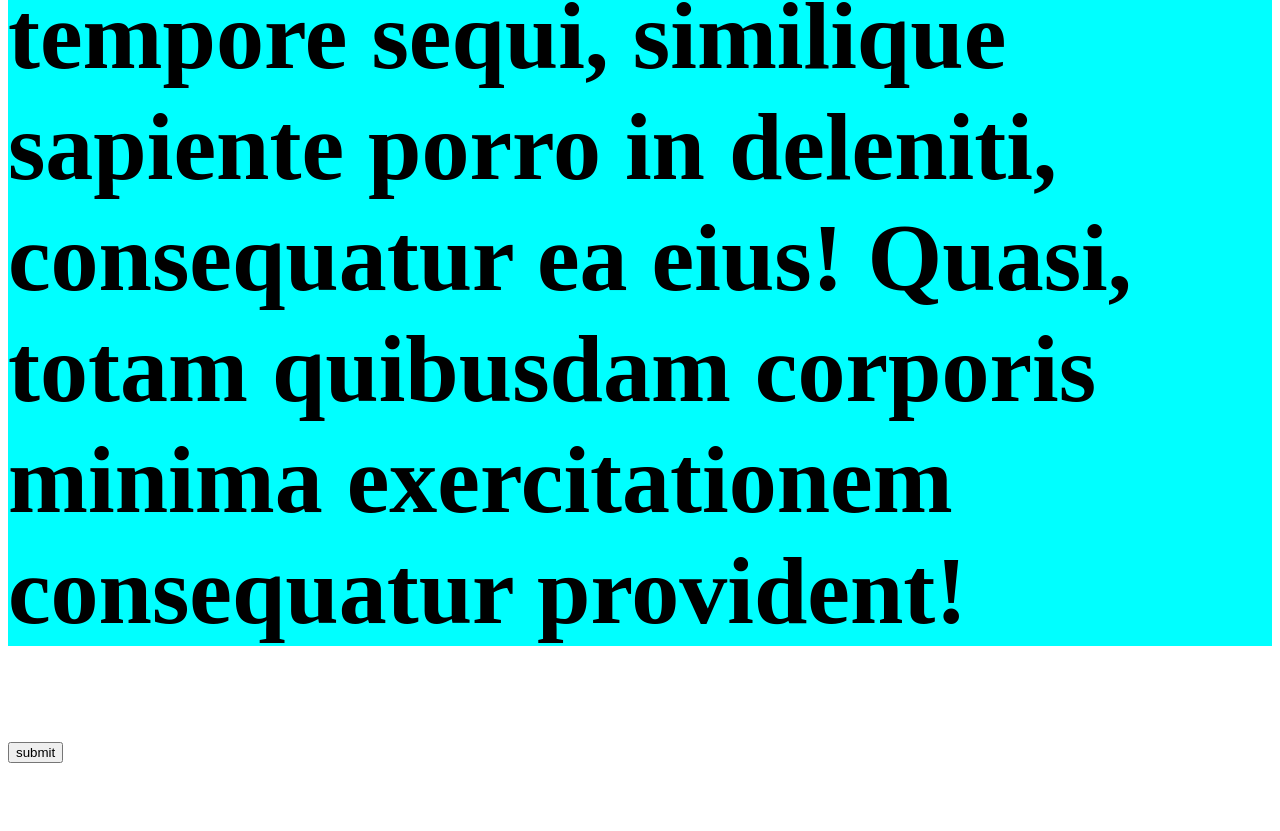
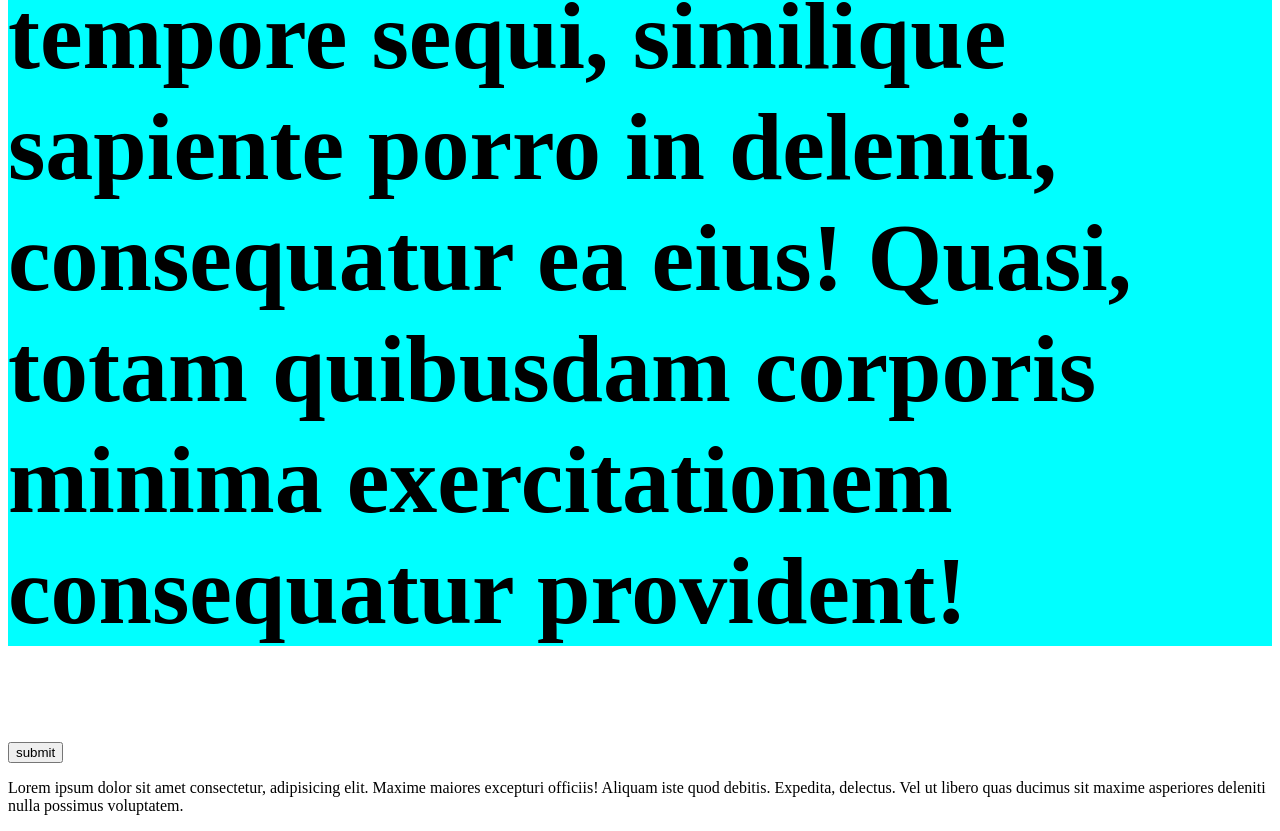
Before and after one commit to pervezmia/git_1st_clone, a plain HTML site: page index.html in a window 1280 px wide. Shown: the part 507-1338 px from the top of the page. Before the commit the page ends 1278 px from the top, so only its background shows below. Drawn offline with Linux system fonts and the light colour scheme.

Commit message:
add paragraph

```diff
--- a/index.html
+++ b/index.html
@@ -10,5 +10,7 @@
     <h1 class="h">Lorem ipsum dolor sit amet consectetur adipisicing elit. Amet, totam.</h1>
     <p class="p">Lorem ipsum dolor sit amet consectetur adipisicing elit. Atque quo, temporibus nulla tempore sequi, similique sapiente porro in deleniti, consequatur ea eius! Quasi, totam quibusdam corporis minima exercitationem consequatur provident!</p>
     <button class="btn">submit</button>
+    <br>
+    <p>Lorem ipsum dolor sit amet consectetur, adipisicing elit. Maxime maiores excepturi officiis! Aliquam iste quod debitis. Expedita, delectus. Vel ut libero quas ducimus sit maxime asperiores deleniti nulla possimus voluptatem.</p>
 </body>
 </html>
```
